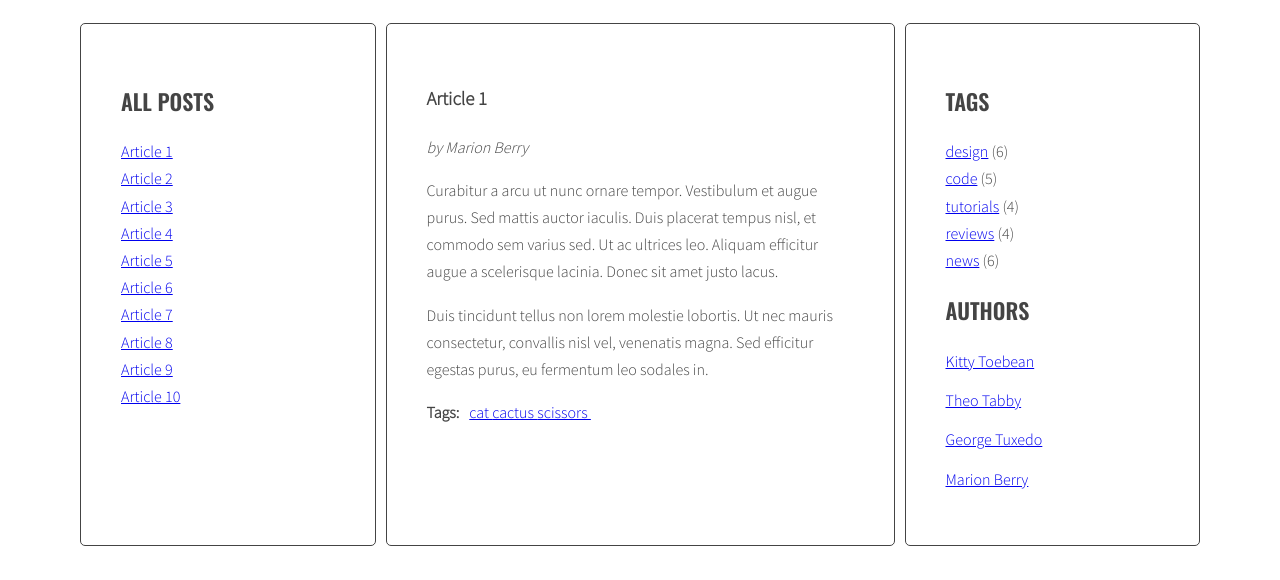
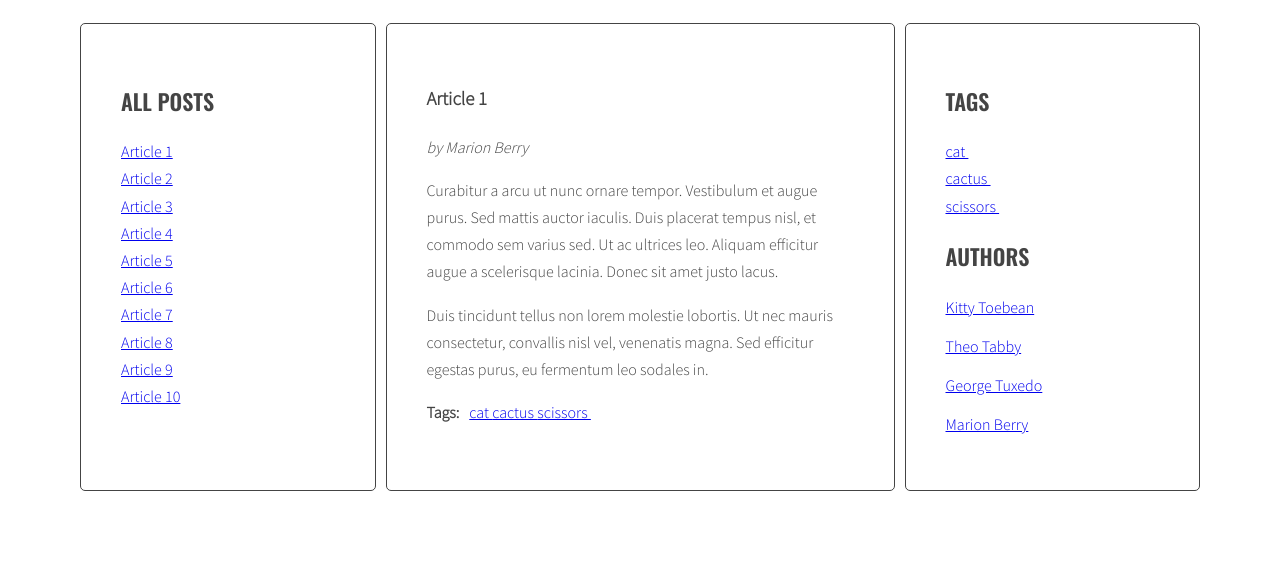
Before and after one commit to gracjangol/javascript-blog, a website: page index.html in a window 1280 px wide. Shown: the part 220-800 px from the top of the page. Drawn offline with nearby package versions, Linux system fonts and the light colour scheme; files that its build step writes are made by us from their sources.

Commit message:
add sidebar tags generate function

```diff
--- a/index.html
+++ b/index.html
@@ -151,11 +151,6 @@
             <aside class="sidebar">
               <h2 class="section-title">Tags</h2>
               <ul class="list tags">
-                <li><a href="#">design</a> <span>(6)</span></li>
-                <li><a href="#">code</a> <span>(5)</span></li>
-                <li><a href="#">tutorials</a> <span>(4)</span></li>
-                <li><a href="#">reviews</a> <span>(4)</span></li>
-                <li><a href="#">news</a> <span>(6)</span></li>
               </ul>
               <h2 class="section-title">Authors</h2>
               <ul class="list authors">
--- a/js/script.js
+++ b/js/script.js
@@ -61,7 +61,10 @@ function generateTitleLinks(){
 
 generateTitleLinks();
 
+const optTagsListSelector = '.tags.list';
+
 function generateTags(){
+  let allTags = [];
   const articles = document.getElementsByTagName('article');
 
   for (let article of articles) {
@@ -76,9 +79,14 @@ function generateTags(){
       const linkTagHtml = `<li><a href="#tag-${tag}">${tag}&nbsp;</a></li>`;
 
       html = html + linkTagHtml;
+      if(allTags.indexOf(linkTagHtml) == -1){
+        /* [NEW] add generated code to allTags array */
+        allTags.push(linkTagHtml);
+      }
     }
-
     tagList.innerHTML = html;
+    const tagListTest = document.querySelector(optTagsListSelector);
+    tagListTest.innerHTML = allTags.join(' ');
   }
 }
 
@@ -116,7 +124,7 @@ function addClickListenersToTags(){
   }
 }
 
-addClickListenersToTags();
+
 
 function generateAuthors(){
   const articles = document.getElementsByTagName('article');
```
